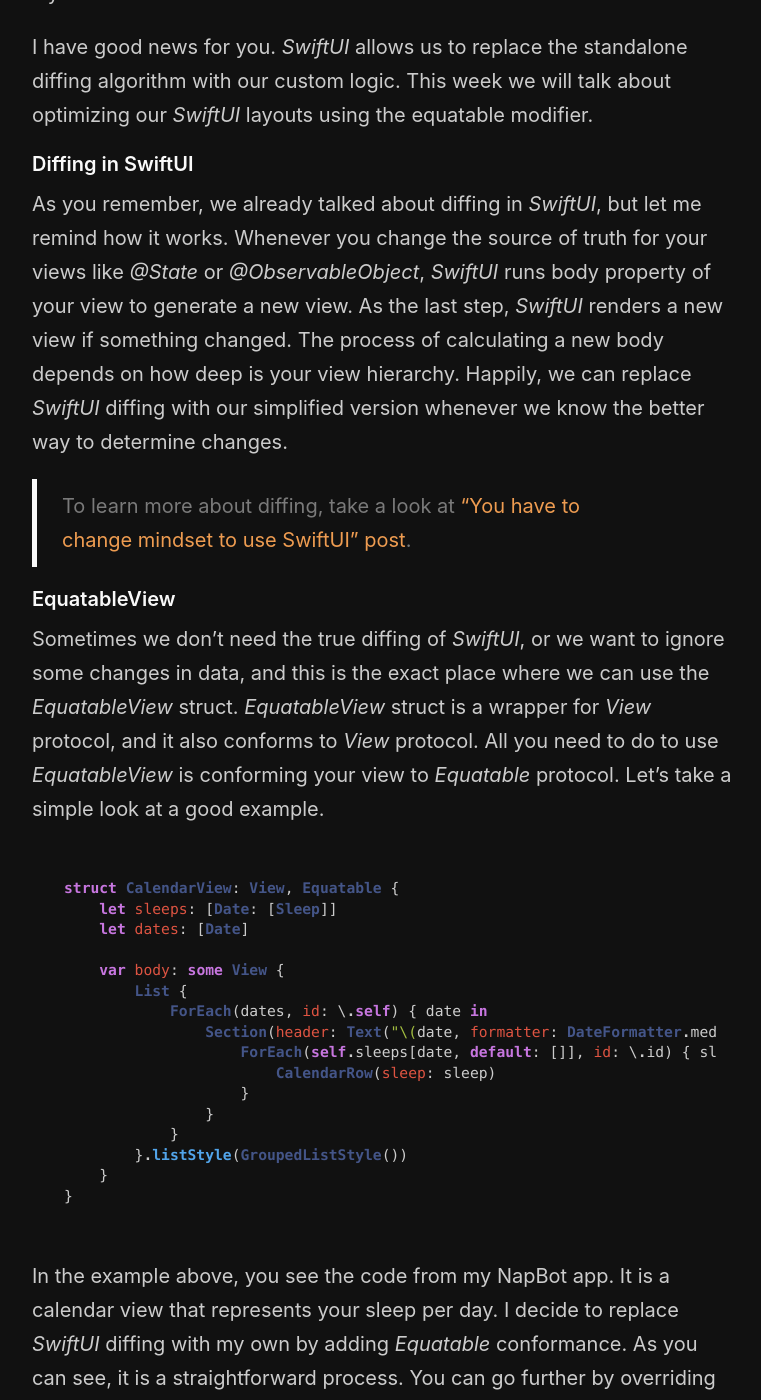
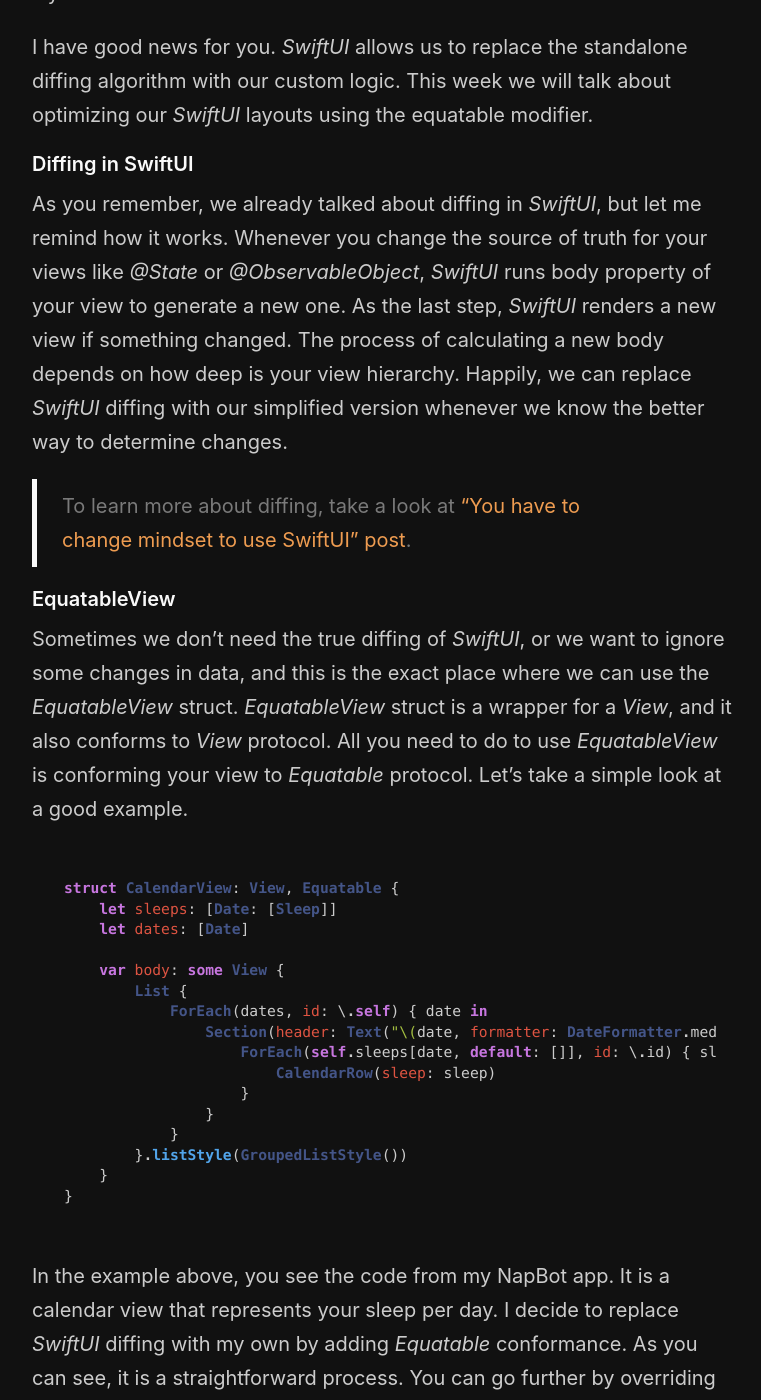
Before and after one commit to mecid/mecid.github.io, a Jekyll site: the page built from _posts/2020-01-22-optimizing-views-in-swiftui-using-equatableview.md, in a window 1280 px wide and 1400 px high, scrolled down 455 px. Shown: the whole window, without its empty margins (258-1019 px from the left). Built offline with Jekyll 4.4.1, drawn with Linux system fonts in a browser that asks for light colours; some of the changed text lies outside the part shown.

Commit message:
Update 2020-01-22-optimizing-views-in-swiftui-using-equatableview.md

````diff
--- a/_posts/2020-01-22-optimizing-views-in-swiftui-using-equatableview.md
+++ b/_posts/2020-01-22-optimizing-views-in-swiftui-using-equatableview.md
@@ -8,12 +9,12 @@ layout: post
 I have good news for you. *SwiftUI* allows us to replace the standalone diffing algorithm with our custom logic. This week we will talk about optimizing our *SwiftUI* layouts using the equatable modifier.
 
 #### Diffing in SwiftUI
-As you remember, we already talked about diffing in *SwiftUI*, but let me remind how it works. Whenever you change the source of truth for your views like *@State* or *@ObservableObject*, *SwiftUI* runs body property of your view to generate a new view.  As the last step, *SwiftUI* renders a new view if something changed. The process of calculating a new body depends on how deep is your view hierarchy. Happily, we can replace *SwiftUI* diffing with our simplified version whenever we know the better way to determine changes.
+As you remember, we already talked about diffing in *SwiftUI*, but let me remind how it works. Whenever you change the source of truth for your views like *@State* or *@ObservableObject*, *SwiftUI* runs body property of your view to generate a new one. As the last step, *SwiftUI* renders a new view if something changed. The process of calculating a new body depends on how deep is your view hierarchy. Happily, we can replace *SwiftUI* diffing with our simplified version whenever we know the better way to determine changes.
 
 >To learn more about diffing, take a look at ["You have to change mindset to use SwiftUI" post](/2019/11/19/you-have-to-change-mindset-to-use-swiftui/).
 
 #### EquatableView
-Sometimes we don't need the true diffing of *SwiftUI*, or we want to ignore some changes in data, and this is the exact place where we can use the *EquatableView* struct. *EquatableView* struct is a wrapper for *View* protocol, and it also conforms to *View* protocol. All you need to do to use *EquatableView* is conforming your view to *Equatable* protocol. Let's take a simple look at a good example.
+Sometimes we don't need the true diffing of *SwiftUI*, or we want to ignore some changes in data, and this is the exact place where we can use the *EquatableView* struct. *EquatableView* struct is a wrapper for a *View*, and it also conforms to *View* protocol. All you need to do to use *EquatableView* is conforming your view to *Equatable* protocol. Let's take a simple look at a good example.
 
 ```swift
 struct CalendarView: View, Equatable {
@@ -52,7 +55,7 @@ struct CalendarContainerView: View {
 ```
 
 #### equatable modifier
-*SwiftUI* allows us to avoid wrapping into *EquatableView* by using an equatable modifier. Basically, it does the same thing but in a short way.
+*SwiftUI* allows us to avoid wrapping with *EquatableView* by using an equatable modifier. Basically, it does the same thing but in a short way.
 
 ```swift
 struct CalendarContainerView: View {
````
Also changed, not shown: other parts of _posts/2020-01-22-optimizing-views-in-swiftui-using-equatableview.md (+7 -2 lines).
